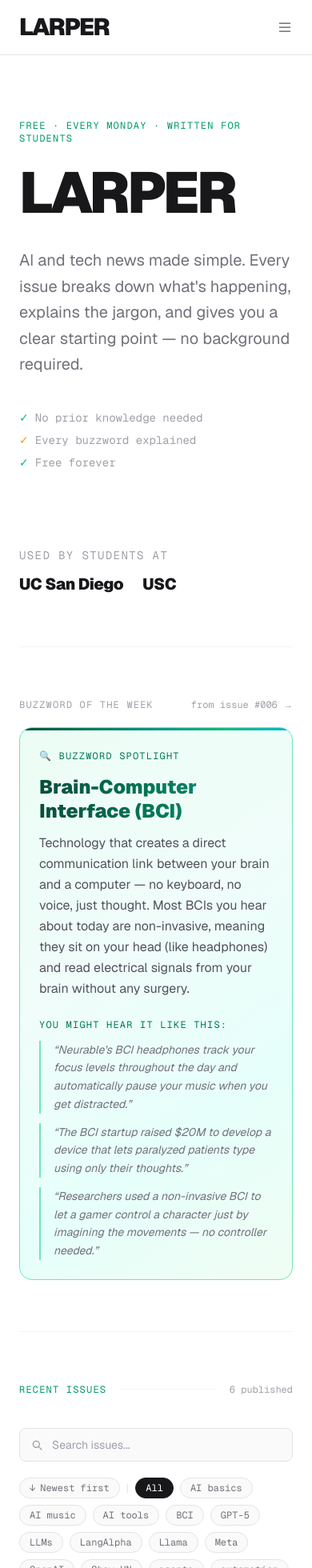
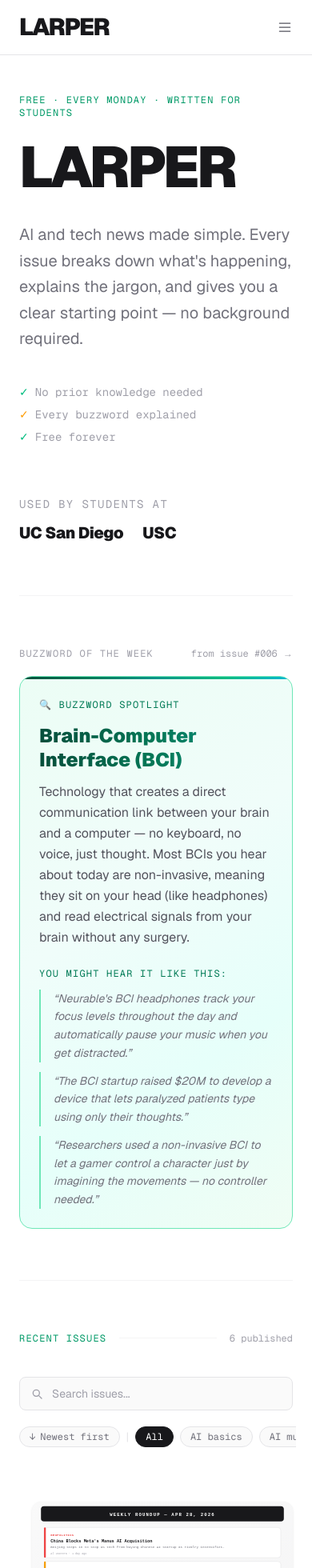
Before and after one commit to Dilrajg04/larper-newsletter, a Next.js app: page / in a window 390 px wide. Shown: the top 1960 px of the page at 80% size. Built offline with nearby package versions, Linux system fonts and the light colour scheme.

Commit message:
Mobile audit fixes: horizontal tag scroll, shorter card images, reduced hero padding

```diff
--- a/src/app/globals.css
+++ b/src/app/globals.css
@@ -17,6 +17,10 @@ body {
   color: var(--foreground);
   font-family: var(--font-geist-sans), system-ui, sans-serif;
 }
+
+/* ── Scrollbar hide (for horizontal scroll rows on mobile) ── */
+.scrollbar-hide::-webkit-scrollbar { display: none; }
+.scrollbar-hide { -ms-overflow-style: none; scrollbar-width: none; }
 
 /* ── Animations ─────────────────────────────────────── */
 
--- a/src/app/page.tsx
+++ b/src/app/page.tsx
@@ -12,7 +12,7 @@ export default function HomePage() {
     <div className="max-w-7xl mx-auto px-6 lg:px-12">
 
       {/* Hero */}
-      <section className="pt-20 pb-24 animate-slide-up">
+      <section className="pt-12 sm:pt-20 pb-16 sm:pb-24 animate-slide-up">
         <p className="text-xs font-mono uppercase tracking-widest text-emerald-600 mb-6">
           Free · Every Monday · Written for students
         </p>
--- a/src/components/IssueCard.tsx
+++ b/src/components/IssueCard.tsx
@@ -20,7 +20,7 @@ export default function IssueCard({ issue }: { issue: IssueMeta }) {
 
         {/* Cover image */}
         {issue.coverImage && (
-          <div className="relative w-full aspect-[4/3] rounded-xl overflow-hidden bg-zinc-100 shadow-sm mb-5">
+          <div className="relative w-full aspect-[3/2] sm:aspect-[4/3] rounded-xl overflow-hidden bg-zinc-100 shadow-sm mb-5">
             <Image
               src={issue.coverImage}
               alt={issue.title}
--- a/src/components/IssueFilter.tsx
+++ b/src/components/IssueFilter.tsx
@@ -58,10 +58,10 @@ export default function IssueFilter({ issues }: { issues: IssueMeta[] }) {
       </div>
 
       {/* Tag pills + sort toggle */}
-      <div className="flex flex-wrap items-center gap-2 mb-8">
+      <div className="flex items-center gap-2 mb-8 overflow-x-auto pb-1 scrollbar-hide -mx-1 px-1">
         <button
           onClick={() => setOrder(order === "desc" ? "asc" : "desc")}
-          className="flex items-center gap-1.5 text-xs font-mono px-3 py-1 rounded-full border bg-zinc-50 text-zinc-500 border-zinc-200 hover:border-zinc-400 transition-colors"
+          className="flex items-center gap-1.5 text-xs font-mono px-3 py-1 rounded-full border bg-zinc-50 text-zinc-500 border-zinc-200 hover:border-zinc-400 transition-colors shrink-0"
         >
           {order === "desc" ? (
             <><span>↓</span> Newest first</>
@@ -72,7 +72,7 @@ export default function IssueFilter({ issues }: { issues: IssueMeta[] }) {
         <span className="text-zinc-200 text-sm">|</span>
         <button
           onClick={() => setActiveTag(null)}
-          className={`text-xs font-mono px-3 py-1 rounded-full border transition-colors ${
+          className={`shrink-0 text-xs font-mono px-3 py-1 rounded-full border transition-colors ${
             activeTag === null
               ? "bg-zinc-900 text-white border-zinc-900"
               : "bg-zinc-50 text-zinc-500 border-zinc-200 hover:border-zinc-400"
@@ -84,7 +84,7 @@ export default function IssueFilter({ issues }: { issues: IssueMeta[] }) {
           <button
             key={tag}
             onClick={() => setActiveTag(activeTag === tag ? null : tag)}
-            className={`text-xs font-mono px-3 py-1 rounded-full border transition-colors ${
+            className={`shrink-0 text-xs font-mono px-3 py-1 rounded-full border transition-colors ${
               activeTag === tag
                 ? "bg-emerald-500 text-white border-emerald-500"
                 : "bg-zinc-50 text-zinc-500 border-zinc-200 hover:border-emerald-400 hover:text-emerald-600"
```
